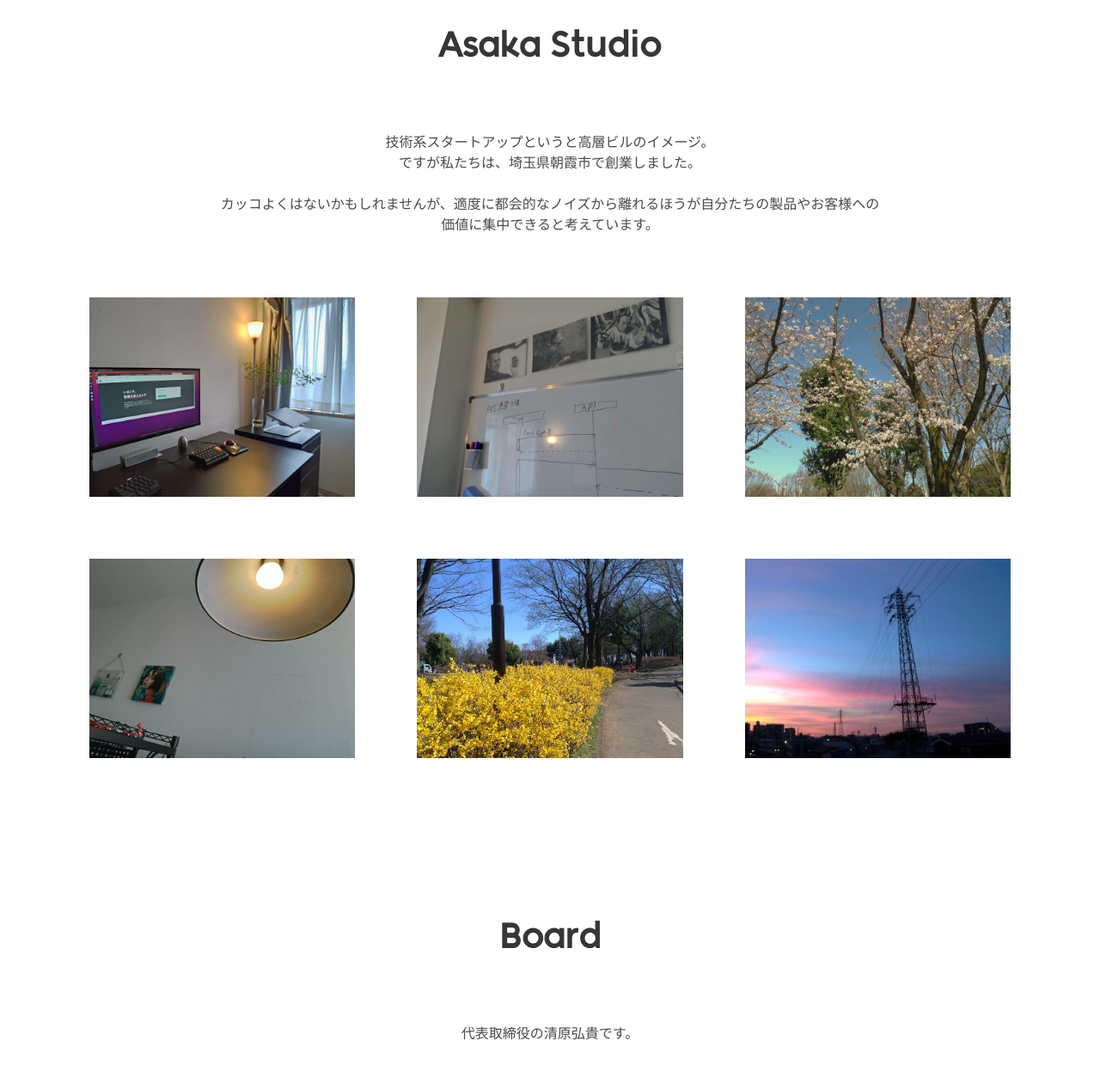
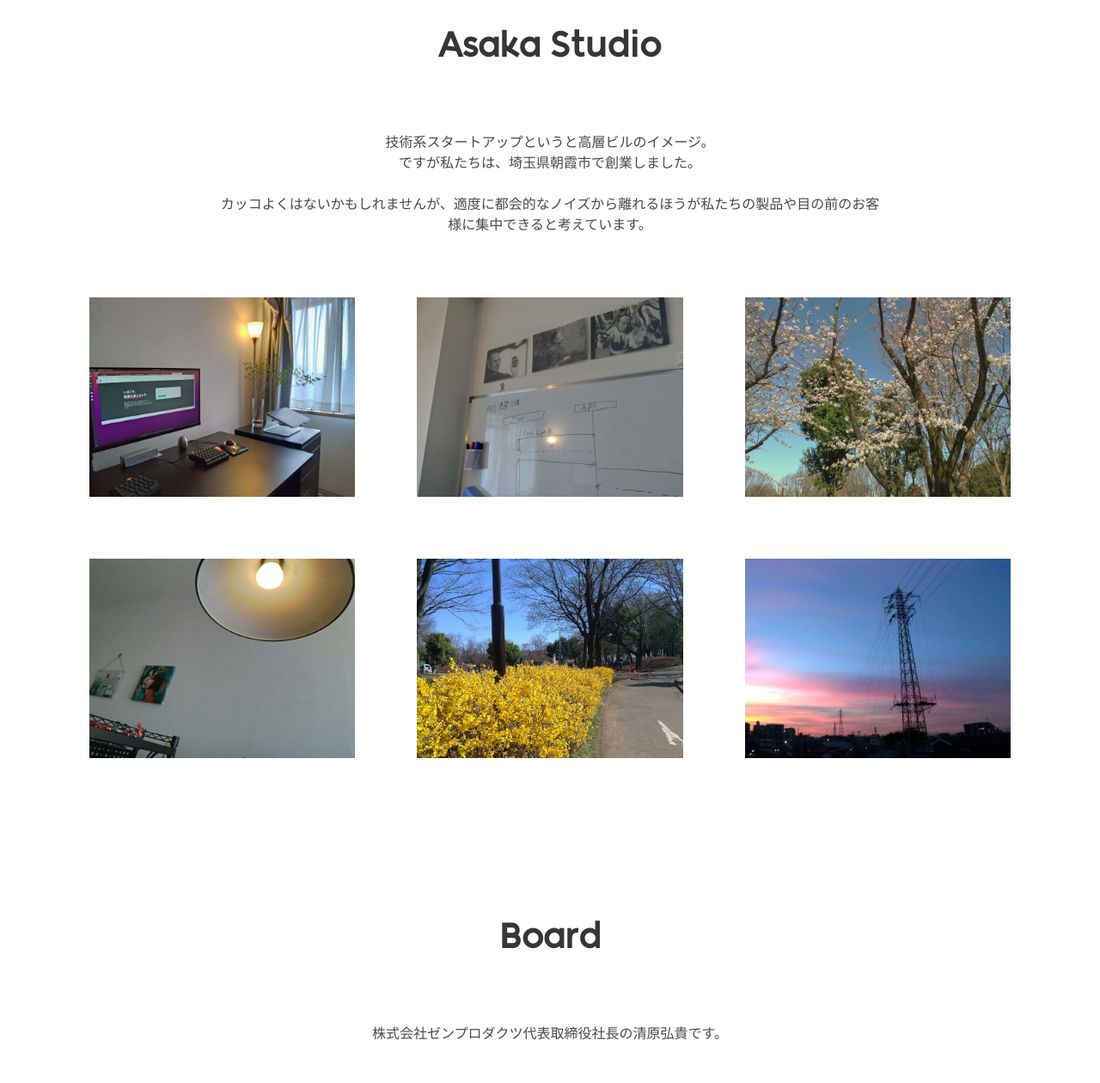
Before and after one commit to zenproducts/we.shodo.ink, a plain HTML site: page docs/index.html in a window 1280 px wide. Shown: the part 2260-3520 px from the top of the page at 86% size. Drawn offline with Linux system fonts and the light colour scheme.

Commit message:
Thinking about little bit of seo ;)

```diff
--- a/docs/index.html
+++ b/docs/index.html
@@ -34,7 +34,7 @@
     </p>
     <p>
       原稿・記事の執筆・レビュー・AI校正プラットフォームShodo（ショドー）を主な事業として開発・運営しております。<br/>
-      原稿やブログ記事、ランディングページの文章執筆に関わる、生産性に直結しない作業をすべてなくします。
+      原稿やブログ記事、ランディングページやオウンドメディアの文章執筆に関わる、生産性に直結しない作業をすべてなくします。
     </p>
     <figure class="image showcase">
       <a href="https://shodo.ink">
@@ -68,7 +68,7 @@
     <p>
       技術系スタートアップというと高層ビルのイメージ。<br/>
       ですが私たちは、埼玉県朝霞市で創業しました。<br/><br/>
-      カッコよくはないかもしれませんが、適度に都会的なノイズから離れるほうが自分たちの製品やお客様への価値に集中できると考えています。
+      カッコよくはないかもしれませんが、適度に都会的なノイズから離れるほうが私たちの製品や目の前のお客様に集中できると考えています。
     </p>
     <div class="columns is-multiline">
       <div class="column is-4">
@@ -106,7 +106,7 @@
 
   <section class="desc board">
     <h2 class="title is-2">Board</h2>
-    <p>代表取締役の清原弘貴です。</p>
+    <p>株式会社ゼンプロダクツ代表取締役社長の清原弘貴です。</p>
     <figure class="image showcase">
       <img src="static/img/ceo.jpeg" alt="CEO trying to be cool (but actually...)"/>
     </figure>
```
